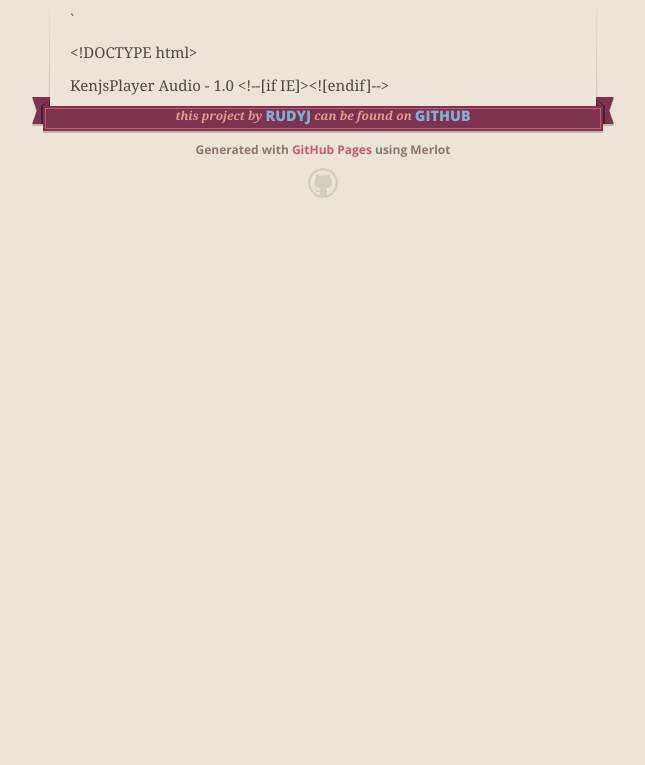
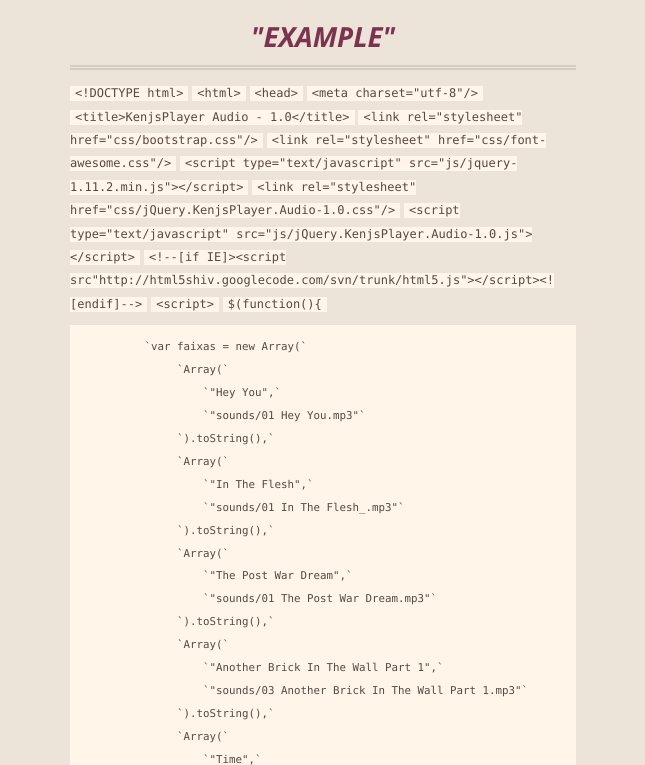
Before and after one commit to RudyJ/KenjsPlayer.Audio, a plain HTML site: page index.html in a window 1280 px wide. Shown: the part 460-1225 px from the top of the page, without its empty margins (317-962 px from the left). Before the commit the page ends 800 px from the top, so only its background shows below. Drawn offline with nearby package versions, Linux system fonts and the light colour scheme.

```diff
--- a/index.html
+++ b/index.html
@@ -57,20 +57,77 @@
 <li><a href="http://jquery.com/">jQuery</a></li>
 </ul>
 
-<p>`</p>
+<h2>
+<a id="example" class="anchor" href="#example" aria-hidden="true"><span class="octicon octicon-link"></span></a>"EXAMPLE"</h2>
 
-<p>&lt;!DOCTYPE html&gt;
+<p><code>&lt;!DOCTYPE html&gt;</code>
+<code>&lt;html&gt;</code>
+    <code>&lt;head&gt;</code>
+        <code>&lt;meta charset="utf-8"/&gt;</code>
+        <code>&lt;title&gt;KenjsPlayer Audio - 1.0&lt;/title&gt;</code>
+        <code>&lt;link rel="stylesheet" href="css/bootstrap.css"/&gt;</code>
+        <code>&lt;link rel="stylesheet" href="css/font-awesome.css"/&gt;</code>
+        <code>&lt;script type="text/javascript" src="js/jquery-1.11.2.min.js"&gt;&lt;/script&gt;</code>
+        <code>&lt;link rel="stylesheet" href="css/jQuery.KenjsPlayer.Audio-1.0.css"/&gt;</code>
+        <code>&lt;script type="text/javascript" src="js/jQuery.KenjsPlayer.Audio-1.0.js"&gt;&lt;/script&gt;</code>
+        <code>&lt;!--[if IE]&gt;&lt;script src"http://html5shiv.googlecode.com/svn/trunk/html5.js"&gt;&lt;/script&gt;&lt;![endif]--&gt;</code>
+        <code>&lt;script&gt;</code>
+            <code>$(function(){</code></p>
 
-    </p>
+<pre><code>          `var faixas = new Array(`
+               `Array(`
+                   `"Hey You",`
+                   `"sounds/01 Hey You.mp3"`
+               `).toString(),`
+               `Array(`
+                   `"In The Flesh",`
+                   `"sounds/01 In The Flesh_.mp3"`
+               `).toString(),`
+               `Array(`
+                   `"The Post War Dream",`
+                   `"sounds/01 The Post War Dream.mp3"`
+               `).toString(),`
+               `Array(`
+                   `"Another Brick In The Wall Part 1",`
+                   `"sounds/03 Another Brick In The Wall Part 1.mp3"`
+               `).toString(),`
+               `Array(`
+                   `"Time",`
+                   `"sounds/04 Time.mp3"`
+               `).toString(),`
+               `Array(`
+                   `"Wish You Were Here",`
+                   `"sounds/04 Wish You Were Here.mp3"`
+               `).toString()`
+           `);`
 
-        KenjsPlayer Audio - 1.0
+           `$("#audio-player").kenjsPlayer(faixas);`
+
+
+`});`
 
 
 
+    `&lt;/script&gt;`
+    `&lt;style&gt;`
+        `#cc{`
+            `width: 600px;`
+            `margin: auto;`
+            `margin-top: 150px;`
+            `background: #FFF;`
+            `padding: 25px 25px;`
+        `}`
+    `&lt;/style&gt;`
+`&lt;/head&gt;`
+`&lt;body&gt;`
+    `&lt;div class="container span6 offset3"&gt;`
+        `&lt;div id="audio-player"&gt;&lt;/div&gt;`
+    `&lt;/div&gt;`
+    `&lt;h1&gt;&lt;span style="color:#FFF;"&gt;Kenjs&lt;/span&gt;Player Audio - 1.0&lt;/h1&gt;`
+`&lt;/body&gt;`
+</code></pre>
 
-
-        &lt;!--[if IE]&gt;&lt;![endif]--&gt;
-
+<p><code>&lt;/html&gt;</code></p>
       </section>
 
       <footer>
```
Also changed, not shown: params.json (+1 -1 lines).
